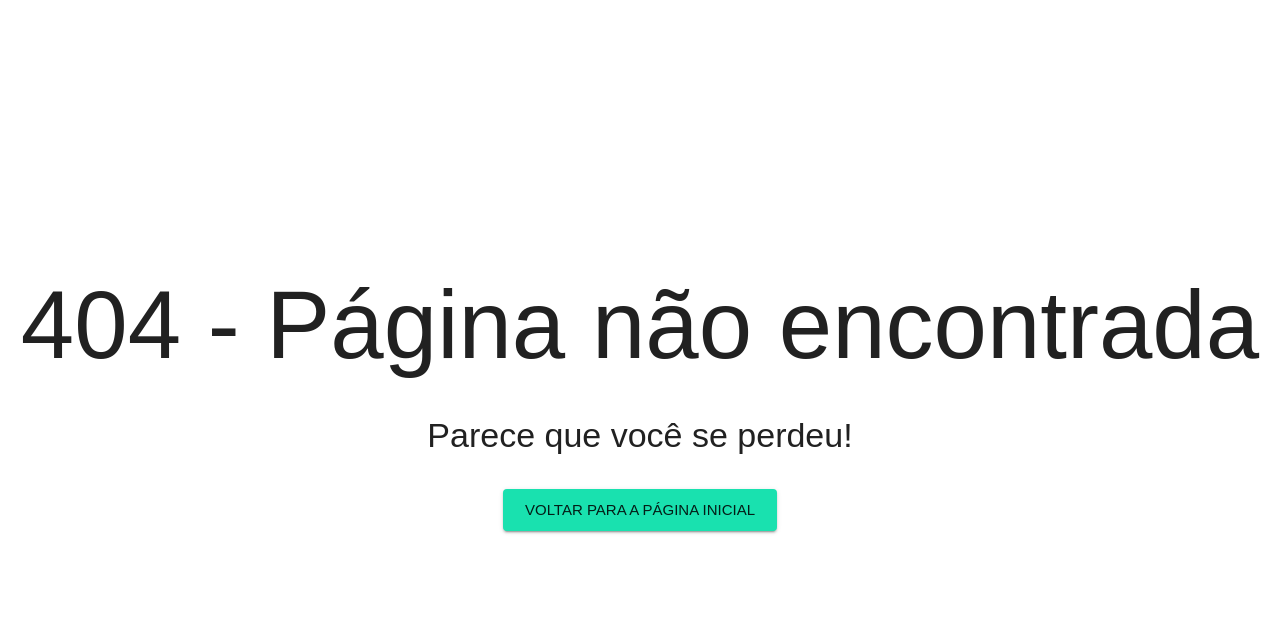
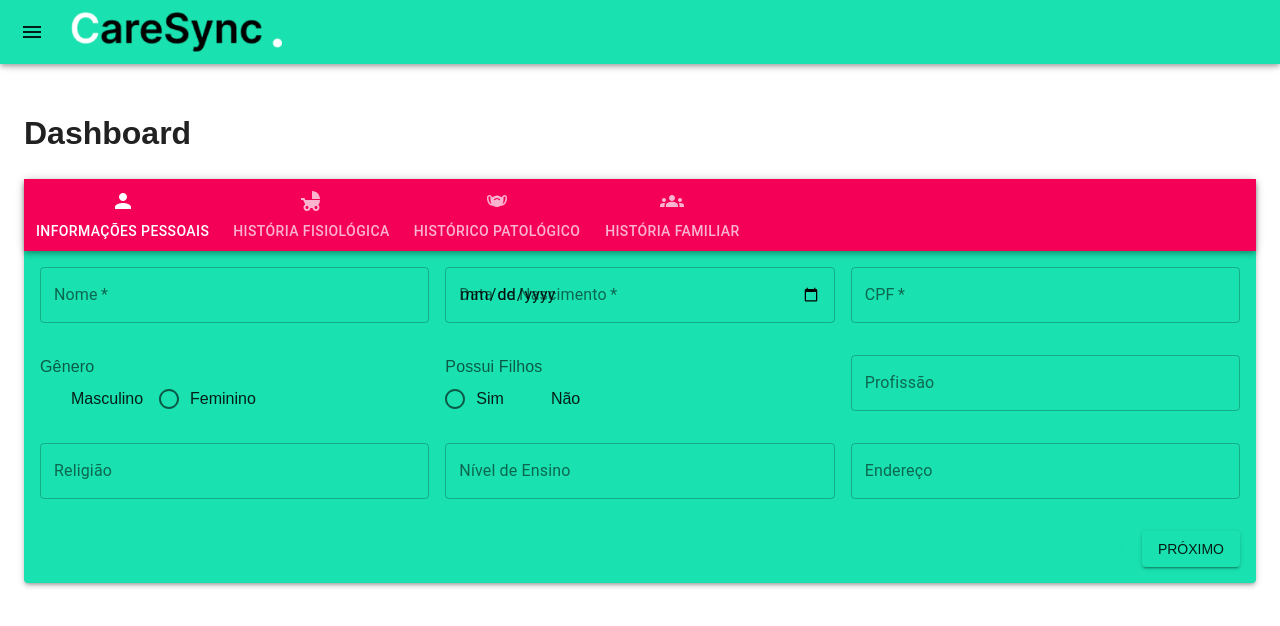
Before and after one commit to DeboraBorgesDev/careSync, a React (Create React App) app: page /paciente/1/historicos in a window 1280 px wide. Before the commit this address had no page. Shown: the top 626 px of the page. Built offline with nearby package versions, Linux system fonts and the light colour scheme.

Commit message:
criação da página de historicos

```diff
--- /dev/null
+++ b/src/componenets/TabsPanel/index.tsx
@@ -0,0 +1,137 @@
+import React, { useState } from 'react';
+import {
+  Box,
+  Paper,
+  AppBar,
+  Tabs,
+  Tab,
+  Hidden,
+} from '@material-ui/core';
+import classNames from 'classnames';
+import useStyles from './styles';
+
+interface TabPanelProps {
+  children?: React.ReactNode;
+  index: any;
+  value: any;
+}
+
+interface TabItem {
+  label: string;
+  icon?: React.ReactNode;
+  content: React.ReactNode;
+}
+
+interface TabsPanelProps {
+  items: TabItem[];
+  orientation?: 'horizontal' | 'vertical';
+  withIcons?: boolean;
+  textColor?: 'primary' | 'secondary' | string;
+  backgroundColor: string;
+  currentTab?: number;
+  setCurrentTab?: (index: number) => void;
+}
+
+
+
+const TabsPanel: React.FC<TabsPanelProps> = ({
+  items,
+  orientation = 'horizontal',
+  withIcons = false,
+  textColor = 'primary',
+  backgroundColor = 'white',
+  currentTab = 0,
+  setCurrentTab = () => {},
+}: TabsPanelProps) => {
+  const classes = useStyles();
+  const [value, setValue] = useState(currentTab);
+
+  const handleChange = (event: React.ChangeEvent<{}>, newValue: number) => {
+    setValue(newValue);
+    setCurrentTab(newValue);
+  };
+
+  const paperClasses = classNames({
+    [classes.root]: true,
+    [classes[orientation]]: orientation,
+     //@ts-ignore
+    [classes[`${backgroundColor}Background`]]: backgroundColor,
+     //@ts-ignore
+    [classes[textColor]]: textColor,
+  });
+
+  const indicatorClasses = classNames({
+     //@ts-ignore
+    [classes[textColor]]: textColor,
+  });
+
+  return (
+    <Paper elevation={3} className={paperClasses}>
+      <AppBar
+        position="static"
+        //@ts-ignore
+        color={backgroundColor}
+        className={classes[`${orientation}AppBar`]}
+      >
+        <Tabs
+          orientation={orientation === 'vertical' ? 'vertical' : 'horizontal'}
+          value={value}
+          onChange={handleChange}
+          aria-label="Tabs"
+          variant="scrollable"
+          classes={{ indicator: indicatorClasses }}
+        >
+          {items.map((item, index) => (
+            <Tab
+              key={item.label}
+              label={
+                withIcons ? (
+                    //@ts-ignore
+                  <Hidden>{item.label}</Hidden>
+                ) : (
+                  item.label
+                )
+              }
+               //@ts-ignore
+              icon={withIcons && item.icon}
+              classes={{ root: classes.tab, selected: classes.selected }}
+              {...a11yProps(index)}
+            />
+          ))}
+        </Tabs>
+      </AppBar>
+      {items.map((item, index) => (
+        <TabPanel
+          key={item.label}
+          value={value}
+          index={index}
+           //@ts-ignore
+          className={classes.tabPanel}
+        >
+          {item.content}
+        </TabPanel>
+      ))}
+    </Paper>
+  );
+};
+
+const a11yProps = (index: any) => ({
+  id: `tab-${index}`,
+  'aria-controls': `tabpanel-${index}`,
+});
+
+const TabPanel: React.FC<TabPanelProps> = ({
+  children, value, index, ...other
+}: TabPanelProps) => (
+  <div
+    role="tabpanel"
+    hidden={value !== index}
+    id={`tabpanel-${index}`}
+    aria-labelledby={`tab-${index}`}
+    {...other}
+  >
+    {value === index && <Box>{children}</Box>}
+  </div>
+);
+
+export default TabsPanel;
--- /dev/null
+++ b/src/componenets/TabsPanel/styles.ts
@@ -0,0 +1,44 @@
+import { Theme } from "@mui/material";
+import { createStyles, makeStyles } from "@mui/styles";
+
+export const useStyles = makeStyles((theme: Theme) =>
+    createStyles({
+        root: {
+            flexGrow: 1,
+          },
+          horizontal: {
+            flexDirection: 'row',
+          },
+          vertical: {
+            flexDirection: 'column',
+          },
+          horizontalAppBar: {
+            flexDirection: 'row',
+          },
+          verticalAppBar: {
+            flexDirection: 'column',
+          },
+          tab: {
+            minWidth: 72,
+          },
+          primaryBackground: {
+            backgroundColor: theme.palette.primary.main,
+          },
+          secondaryBackground: {
+            backgroundColor: theme.palette.secondary.main,
+          },
+          primaryText: {
+            color: theme.palette.primary.contrastText,
+          },
+          secondaryText: {
+            color: theme.palette.secondary.contrastText,
+          },
+          selected: {
+            fontWeight: theme.typography.fontWeightMedium,
+          },
+          tabPanel: {
+            padding: theme.spacing(2),
+          },
+    })
+);
+export default useStyles;
--- a/src/componenets/forms/paciente/informacoes/container.tsx
+++ b/src/componenets/forms/paciente/informacoes/container.tsx
@@ -22,10 +22,10 @@ export interface FormValues {
 
 
   interface InformacoesPessoaisContainerProps {
-    handleNext: () => void;
-    activeStep: number;
-    handleBack: () => void;
-    setIdPaciente: (id: string) => void
+    handleNext?: () => void;
+    activeStep?: number;
+    handleBack?: () => void;
+    setIdPaciente?: (id: string) => void
 
   }
   const InformacoesPessoaisContainer: React.FC<InformacoesPessoaisContainerProps> = ({
@@ -40,8 +40,12 @@ export interface FormValues {
     const handleSubmit = async (values: FormValues, { setSubmitting }: FormikHelpers<FormValues>) => {
       try {
         const paciente = await newPaciente(values);
-        setIdPaciente(paciente.id)
-        handleNext();
+        if(setIdPaciente){
+          setIdPaciente(paciente.id)
+        }
+        if(handleNext){
+          handleNext();
+        }
       } catch (error) {
         //@ts-ignore
         toast.error(error.response.data as string)
--- a/src/layouts/Paciente/index.tsx
+++ b/src/layouts/Paciente/index.tsx
@@ -56,7 +56,7 @@ const PacienteLayout = () => {
     },
     {
       label: 'Históricos',
-      link: '/pacientes/historicos',
+      link: `/paciente/${id}/historicos`,
       icon: <ContentPaste />,
     },
     {
--- a/src/routes/pacienteRoutes.tsx
+++ b/src/routes/pacienteRoutes.tsx
@@ -1,6 +1,7 @@
 import PacienteLayout from "../layouts/Paciente";
 
 import DashboardPacientePage from "../screens/Paciente/Dashboard";
+import HistoricosPage from "../screens/Paciente/Historicos";
 
 
 export const pacienteRoutes = [
@@ -14,6 +15,12 @@ export const pacienteRoutes = [
                   <DashboardPacientePage/>
                 ),
             },
+            {
+              path: 'historicos',
+              element: (
+                <HistoricosPage/>
+              ),
+          },
         ]
     }
 ]
--- /dev/null
+++ b/src/screens/Paciente/Historicos/index.tsx
@@ -0,0 +1,53 @@
+import React, { useState } from 'react';
+import { Grid } from '@mui/material';
+import TabsPanel from '../../../componenets/TabsPanel';
+import { ChildFriendly, Groups, Masks, Person } from '@mui/icons-material';
+import InformacoesPessoaisContainer from '../../../componenets/forms/paciente/informacoes/container';
+
+
+const HistoricosPage: React.FC = () => {
+    const [currentTab, setCurrentTab] = useState(0);
+
+    const items = [
+        {
+          label: 'Informações Pessoais',
+          icon: <Person />,
+          content: <InformacoesPessoaisContainer/>,
+        },
+        {
+            label: 'História Fisiológica',
+            icon: <ChildFriendly />,
+            content: <InformacoesPessoaisContainer/>,
+          },
+          {
+            label: 'Histórico Patológico',
+            icon: <Masks />,
+            content: <InformacoesPessoaisContainer/>,
+          },
+          {
+            label: 'História Familiar',
+            icon: <Groups />,
+            content: <InformacoesPessoaisContainer/>,
+          },
+
+      ];
+
+  return (
+    <Grid container>
+      <h1>Dashboard</h1>
+      <Grid item xs={12}>
+      <TabsPanel
+          items={items}
+          withIcons
+          orientation="horizontal"
+          textColor="white"
+          backgroundColor="secondary"
+          currentTab={currentTab}
+          setCurrentTab={setCurrentTab}
+        />
+      </Grid>
+    </Grid>
+  );
+};
+
+export default HistoricosPage;
--- /dev/null
+++ b/src/screens/Paciente/Historicos/styles.ts
@@ -0,0 +1,16 @@
+import { Theme } from "@mui/material";
+import { createStyles, makeStyles } from "@mui/styles";
+
+export const useStyles = makeStyles((theme: Theme) =>
+    createStyles({
+        card: {
+            minHeight: '200px',
+            minWidth: '200px',
+            display: 'flex',
+            flexDirection: 'column',
+            justifyContent: 'center',
+            alignItems: 'center',
+            padding: theme.spacing(3)
+        },
+    })
+);
```
Also changed, not shown: src/screens/Paciente/Historicos/content.tsx (added, +44 -0 lines).
